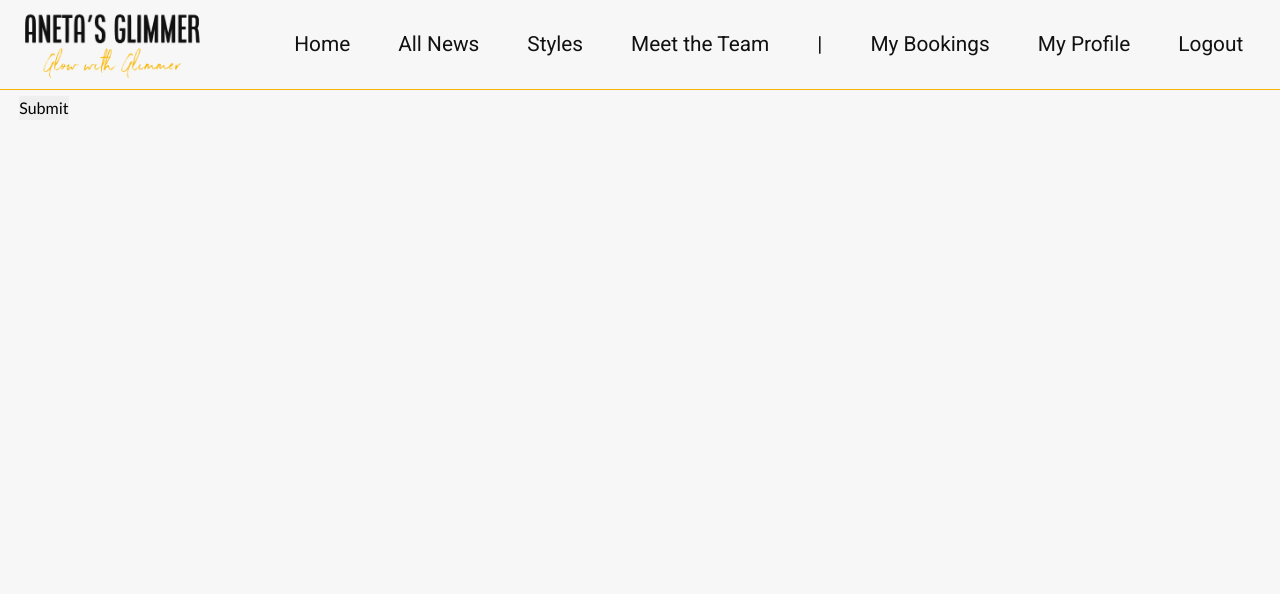
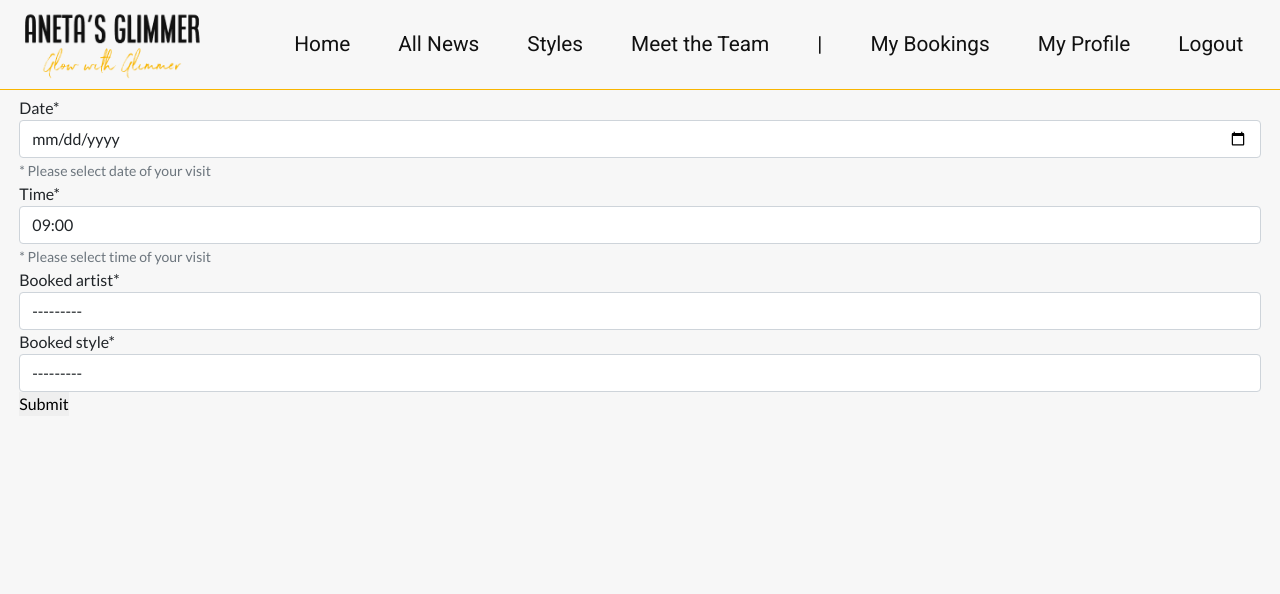
Before and after one commit to tomik-z-cech/PP4-Aneta-s-Glimmer, a Django app: page /bookings/new/ in a window 1280 px wide. Shown: the top 594 px of the page. Run offline with Django 3.2, Linux system fonts and the light colour scheme; the visitor is signed in with stand-in values (Sample User, id 1); data that the repository does not hold is empty; some libraries are stand-ins or nearby versions.

Commit message:
Create NewBooking form

```diff
--- a/bookings/forms.py
+++ b/bookings/forms.py
@@ -1,21 +1,45 @@
-from django.shortcuts import redirect
 from django import forms
+from django.utils import timezone
+from datetime import datetime, timedelta
 from bookings.models import Bookings
-
-
-
-
 
 class CreateBookingForm(forms.ModelForm):
     class Meta:
         model = Bookings
-        fields = ['date_time']
+        fields = (
+            "date",
+            "time",
+            "booked_artist",
+            "booked_style"
+        )
 
-    your_datetime_field = forms.SplitDateTimeField(
-        label='Date and Time',
-        widget=forms.SplitDateTimeWidget(
-            date_attrs={'type': 'date'},
-            time_attrs={'type': 'time'},
-        ),
-        hours=range(9, 16)
+    date = forms.DateField(
+        label="Date",
+        widget=forms.TextInput(attrs={"type": "date"}),
+        help_text="* Please select date of your visit",
     )
+
+    time = forms.ChoiceField(
+        label="Time",
+        choices=[(f"{h:02d}:00", f"{h:02d}:00") for h in range(9, 17, 1)],
+        widget=forms.Select,
+        help_text="* Please select time of your visit",
+    )
+
+    def __init__(self, *args, **kwargs):
+        super().__init__(*args, **kwargs)
+        min_extra_days = 2
+        min_date = timezone.now() + timedelta(days=min_extra_days)
+        self.fields['date'].widget.attrs.update({'min': min_date.date()})
+
+    def clean(self):
+        cleaned_data = super().clean()
+        date = cleaned_data.get('date')
+        time = cleaned_data.get('time')
+
+        # Combine date and time to create date_time
+        if date and time:
+            date_time = datetime.combine(date, time)
+            cleaned_data["date_time"] = timezone.make_aware(date_time)
+
+        return cleaned_data
--- a/bookings/templates/bookings/new_booking.html
+++ b/bookings/templates/bookings/new_booking.html
@@ -5,7 +5,7 @@
 <div class="wrapper">
     <form method="post" action="{% url 'new-booking' %}">
         {% csrf_token %}
-        {{ form|crispy }}
+        {{ new_booking_form|crispy }}
         <button type="submit">Submit</button>
     </form>
 </div>
--- a/bookings/views.py
+++ b/bookings/views.py
@@ -1,6 +1,7 @@
-from django.shortcuts import render
+from django.shortcuts import render, redirect
 from django.views import generic
 from bookings.models import Bookings
+from bookings.forms import CreateBookingForm
 
 
 class MyBookingsView(generic.ListView):
@@ -18,17 +19,19 @@ class MyBookingsView(generic.ListView):
             },
         )
 
+
 class NewBookingView(generic.ListView):
     template_name = "bookings/new_booking.html"
     model = Bookings
 
     def get(self, request, *args, **kwargs):
-        login_user = request.user
-        user_bookings = Bookings.objects.filter(username=login_user)
         return render(
             request,
             self.template_name,
             {
-                "new_booking_form": user_bookings,
+                "new_booking_form": CreateBookingForm(),
             },
         )
+
+    def post(self, request, *args, **kwargs):
+        return redirect("my-bookings")
```
